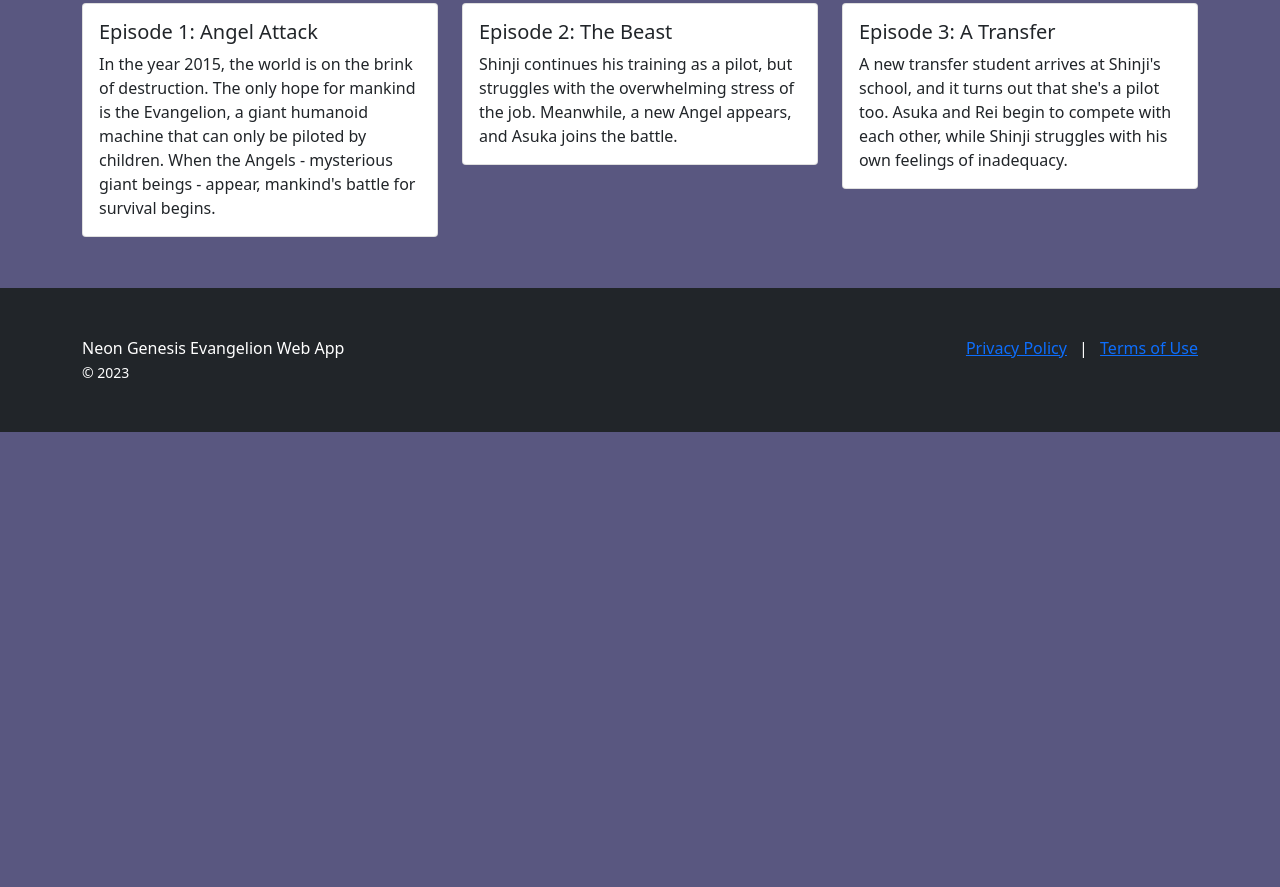
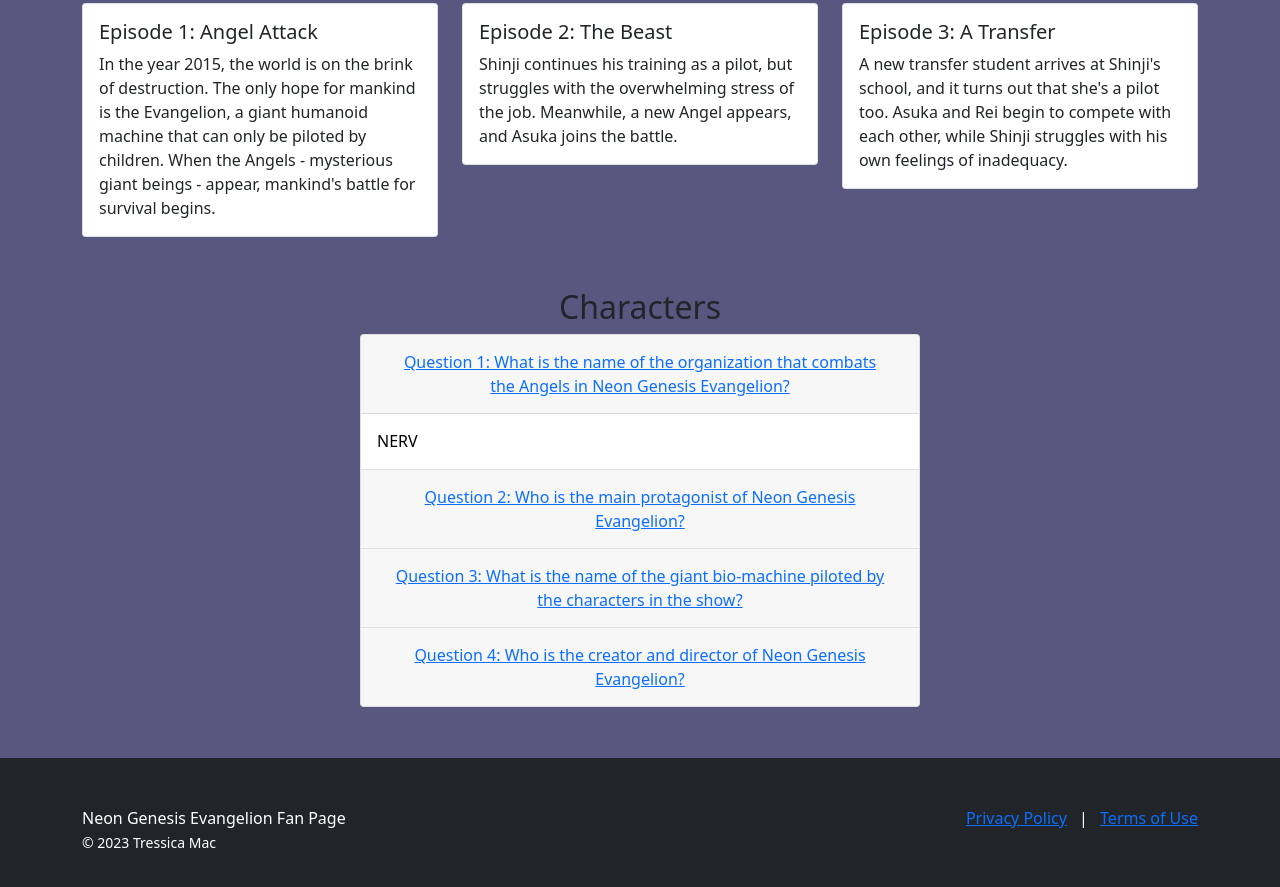
Before and after one commit to Tressymac/Advanced-Website-Design, a plain HTML site: page Week13/assignmnet 13/neonGen.html in a window 1280 px wide. Shown: the part 1791-2678 px from the top of the page. Before the commit the page ends 2223 px from the top, so only its background shows below. Drawn offline with nearby package versions, Linux system fonts and the light colour scheme; a small style sheet from the web is missing.

Commit message:
adding quiz

```diff
--- a/Week13/assignmnet 13/neonGen.html
+++ b/Week13/assignmnet 13/neonGen.html
@@ -5,7 +5,9 @@
     <meta charset="UTF-8">
     <meta name="viewport" content="width=device-width, initial-scale=1.0">
     <meta http-equiv="X-UA-Compatible" content="ie=edge">
-    <title>Neon Genesis Evangelion Web App</title>
+    <title>Neon Genesis Evangelion Fan App</title>
+    <link rel="icon" href="images/crew.jpg">
+
     <!-- Bootstrap CSS -->
     <link rel="stylesheet" href="https://maxcdn.bootstrapcdn.com/bootstrap/4.5.2/css/bootstrap.min.css">
     <!-- Custom CSS -->
@@ -30,7 +32,7 @@
 <body>
     <!-- Navbar -->
     <nav class="navbar navbar-expand-lg navbar-dark bg-dark">
-        <a class="navbar-brand" href="#">Neon Genesis Evangelion</a>
+        <a class="navbar-brand" href="#">Neon Genesis Evangelion Fan Page</a>
         <button class="navbar-toggler" type="button" data-toggle="collapse" data-target="#navbarNav"
             aria-controls="navbarNav" aria-expanded="false" aria-label="Toggle navigation">
             <span class="navbar-toggler-icon"></span>
@@ -104,7 +106,10 @@
                 <span class="sr-only">Next</span>
                 </a>
             </div>
-            <a href="#about" class="btn btn-outline-light btn-lg mt-4">Learn More</a>
+            <!-- <a href="#about" class="btn btn-outline-light btn-lg mt-4">Learn More</a> -->
+            <a href="https://www.youtube.com/watch?v=rHIvs0Q-uKI&t=34s&ab_channel=%D6%B4" type="button" class="btn btn-outline-light btn-lg mt-4" data-toggle="tooltip" title="Video essay on The Curse of Evangelion">
+                Learn More
+            </a>
         </div>
     </div>
 
@@ -132,7 +137,6 @@
                     <!-- <button type="button" class="btn btn-outline-dark mt-4" data-bs-toggle="tooltip" data-bs-placement="top" title="In the Neon Genesis Evangelion series, the Angels are portrayed as divine beings who are beyond human comprehension.">
                         fun fact
                     </button> -->
-                    <!-- <button type="button" class="btn btn-primary" data-toggle="tooltip" title="This is a tooltip!">Button</button> -->
                     <!-- Button trigger modal -->
                     <button type="button" class="btn btn-info funFact" data-toggle="modal" data-target="#funFactModal">
                         Click here for a fun fact!
@@ -213,6 +217,7 @@
         </div>
     </section>
 
+    <!-- Episodes Section -->
     <section id="episodes">
         <div class="container">
             <h2>Episodes</h2>
@@ -252,13 +257,79 @@
         </div>
     </section>
 
+    <!-- accordion quiz -->
+    <div id="quiz" class="accordion">
+        <h2>Characters</h2>
+        <div class="card quiz">
+          <div class="card-header" id="headingOne">
+            <h5 class="mb-0">
+              <button class="btn btn-link" data-toggle="collapse" data-target="#collapseOne" aria-expanded="true" aria-controls="collapseOne">
+                Question 1: What is the name of the organization that combats the Angels in Neon Genesis Evangelion?
+              </button>
+            </h5>
+          </div>
+
+          <div id="collapseOne" class="collapse show" aria-labelledby="headingOne" data-parent="#quiz">
+            <div class="card-body">
+              NERV
+            </div>
+          </div>
+        </div>
+
+        <div class="card quiz">
+          <div class="card-header" id="headingTwo">
+            <h5 class="mb-0">
+              <button class="btn btn-link collapsed" data-toggle="collapse" data-target="#collapseTwo" aria-expanded="false" aria-controls="collapseTwo">
+                Question 2: Who is the main protagonist of Neon Genesis Evangelion?
+              </button>
+            </h5>
+          </div>
+          <div id="collapseTwo" class="collapse" aria-labelledby="headingTwo" data-parent="#quiz">
+            <div class="card-body">
+              Shinji Ikari
+            </div>
+          </div>
+        </div>
+
+        <div class="card quiz">
+          <div class="card-header" id="headingThree">
+            <h5 class="mb-0">
+              <button class="btn btn-link collapsed" data-toggle="collapse" data-target="#collapseThree" aria-expanded="false" aria-controls="collapseThree">
+                Question 3: What is the name of the giant bio-machine piloted by the characters in the show?
+              </button>
+            </h5>
+          </div>
+          <div id="collapseThree" class="collapse" aria-labelledby="headingThree" data-parent="#quiz">
+            <div class="card-body">
+              Evangelion
+            </div>
+          </div>
+        </div>
+
+        <div class="card quiz">
+          <div class="card-header" id="headingFour">
+            <h5 class="mb-0">
+              <button class="btn btn-link collapsed" data-toggle="collapse" data-target="#collapseFour" aria-expanded="false" aria-controls="collapseFour">
+                Question 4: Who is the creator and director of Neon Genesis Evangelion?
+              </button>
+            </h5>
+          </div>
+          <div id="collapseFour" class="collapse" aria-labelledby="headingFour" data-parent="#quiz">
+            <div class="card-body">
+              Hideaki Anno
+            </div>
+          </div>
+        </div>
+    </div>
+
+
     <!-- Footer -->
     <footer class="bg-dark text-white py-5">
         <div class="container">
             <div class="row">
                 <div class="col-md-6">
-                    <p class="mb-0">Neon Genesis Evangelion Web App</p>
-                    <p class="mb-0"><small>&copy; 2023 </small></p>
+                    <p class="mb-0">Neon Genesis Evangelion Fan Page</p>
+                    <p class="mb-0"><small>&copy; 2023 Tressica Mac</small></p>
                 </div>
                 <div class="col-md-6 text-right">
                     <a href="#">Privacy Policy</a>
--- a/Week13/assignmnet 13/style.css
+++ b/Week13/assignmnet 13/style.css
@@ -56,3 +56,30 @@ body{
 .card:hover{
     transform: scale(105%);
 }
+
+.quiz{
+    border-bottom: solid 0px #1e1d35;
+    border-right: solid 0px #1e1d35;
+    width: 70vh;
+    color: #000000;
+    background-color: #8b6c8f;
+}
+
+.accordion{
+    margin-bottom: 4%;
+    display: flex;
+    flex-direction: column;
+    align-items: center;
+}
+
+.quiz:hover{
+    transform: none;
+}
+
+.btn-link {
+    color: #111213;
+}
+
+.btn-link:hover {
+    color: #193b5f;
+}
```
